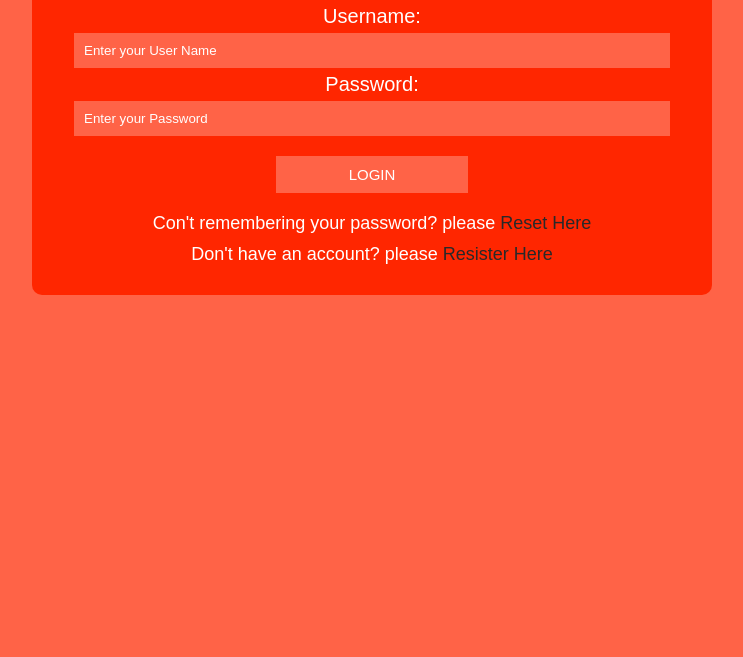
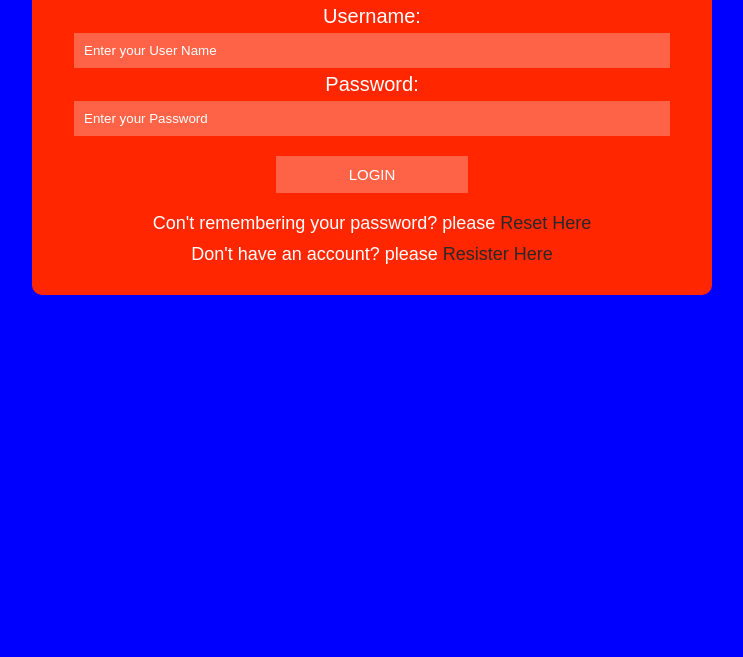
Before and after one commit to webcad24tamanna/HTML_WORK_01, a plain HTML site: page index.html in a window 1280 px wide. Shown: the part 143-800 px from the top of the page, without its empty margins (268-1011 px from the left). Drawn offline with Linux system fonts and the light colour scheme.

Commit message:
Update style.css

```diff
--- a/css/style.css
+++ b/css/style.css
@@ -7,7 +7,7 @@
 }
 /* element selector */
 body{
-    background-color: tomato;
+    background-color: blue;
 }
 /* id selector */
 #admin-box{
```
